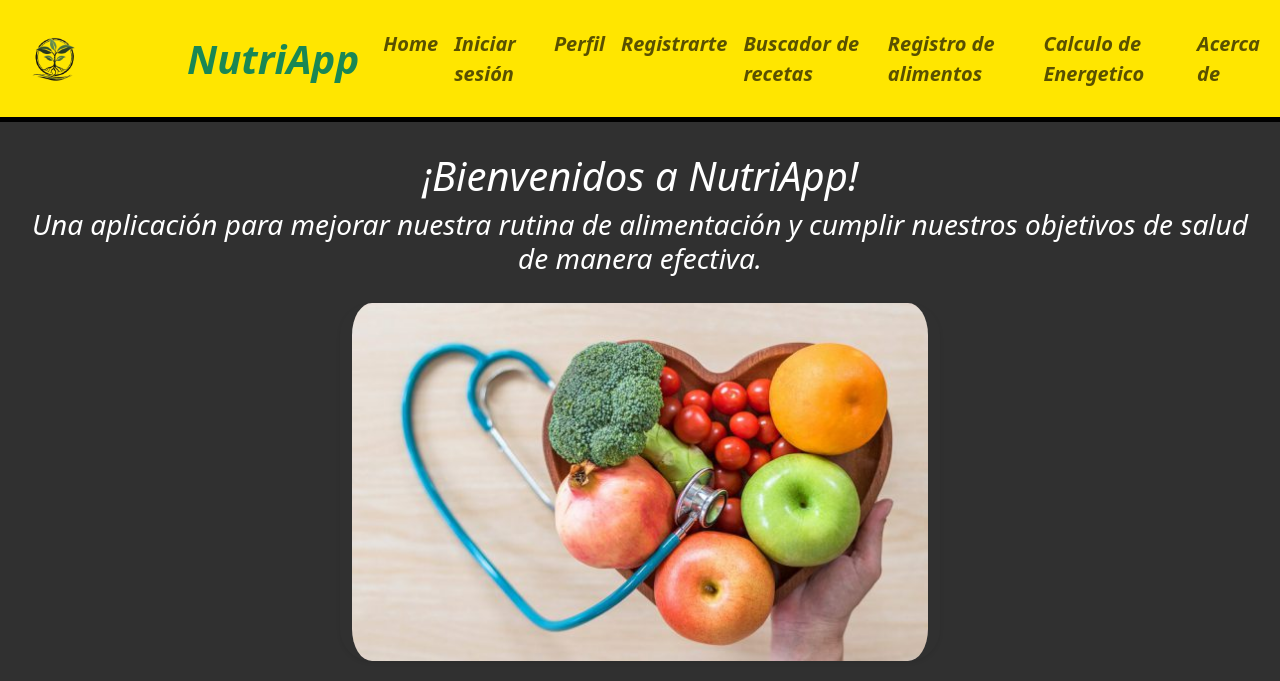
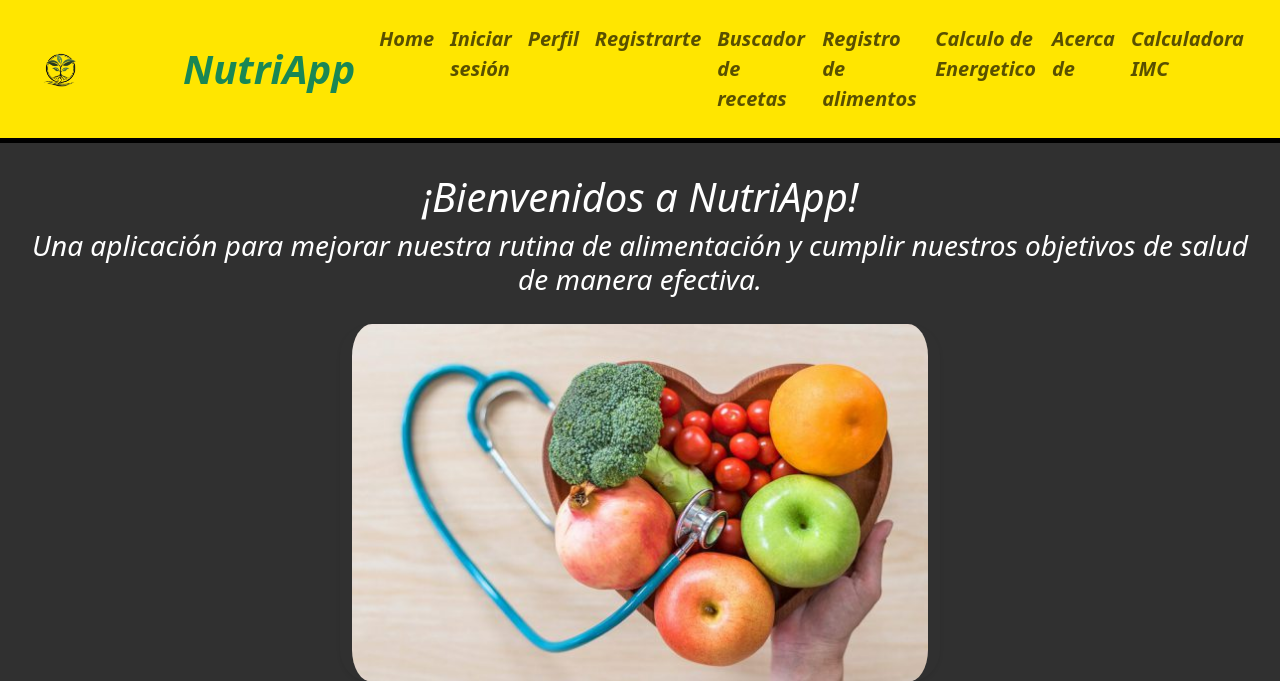
Before and after one commit to Sagarnaga-Jesus/nutriApp, a Flask app: page / in a window 1280 px wide. Shown: the top 681 px of the page. Run offline with Flask 3, Linux system fonts and the light colour scheme.

Commit message:
calculadora peso ideal, APIS

```diff
--- a/app.py
+++ b/app.py
@@ -375,5 +375,49 @@ def energiresu():
 
     return render_template("energiresu.html", get=get, tbm=tbm)
 
+@app.route('/calcuimc')
+def imc():
+    usua = None
+    for u in perfiles:
+        if session.get('usuario') == u['correo']:
+            usua = u
+            break
+
+    if usua is None:
+        flash("No se encontró el usuario en la sesión", "danger")
+        return redirect('/registro')
+
+    edad = float(usua["edad"])
+    peso = float(usua["peso"])
+    altu = float(usua["altura"])
+    genero = usua["sexo"]
+    actividad = usua["actividad"]
+
+    altura2 = altu * altu
+
+    imc = peso/altura2
+
+    imc=round(imc,2)
+
+    info = None
+    reco = None
+    if imc < 18.5:
+        info = "Bajo de peso"
+        reco = "Pídale a su médico que lo ayude a calcular la cantidad de calorías que necesita diariamente para mantener su encuadre ligero actual, teniendo en cuenta su edad, nivel de actividad y género"
+    else:
+        if imc > 18.5 and imc < 24.9:
+            info = "Peso normal"
+            reco = "Pídale a su médico que lo ayude a calcular la cantidad de calorías que necesita diariamente para mantener su encuadre ligero actual, teniendo en cuenta su edad, nivel de actividad y género"
+        else:
+            if imc > 25 and imc < 29.9:
+                info = "Sobrepeso"
+                reco = "Pídale a su médico que lo ayude a calcular la cantidad de calorías que necesita diariamente para mantener su encuadre ligero actual, teniendo en cuenta su edad, nivel de actividad y género"
+            else:
+                if imc < 30 and imc > 34.9:
+                    info = "Obesidad ligera, asiste con tu doctor y sigue recetas"
+
+
+    return render_template('calculadoraimc.html', usuario=usua, imc=imc, informacion=info, recomendaciones=reco )
+
 if __name__ == "__main__":
     app.run(debug=True)
--- a/templates/base.html
+++ b/templates/base.html
@@ -8,9 +8,9 @@
 </head>
 <body style="background-color: rgba(48, 48, 48, 1); text-color: white; color: white; bg-gradient">
 
-    <nav class="navbar navbar-expand-lg py-3 fs-5 border-bottom border-5 border-black fw-bolder"  style="background-color: rgba(255, 230, 0, 1);">
+    <nav class="navbar navbar-expand-lg py-3 fs-5 border-bottom border-5 border-black fw-bolder p-3 mb-4"  style="background-color: rgba(255, 230, 0, 1);">
         <div class="container-fluid">
-            <img src="static/imagenes/Gemini_Generated_Image_mepdqmmepdqmmepd-removebg-preview.png" alt="Logo" width="85" height="85" class="d-inline-block align-text-top" >
+            <img src="static/imagenes/Gemini_Generated_Image_mepdqmmepdqmmepd-removebg-preview.png" alt="Logo" width="65" height="65" class="d-inline-block align-text-top" >
             <a class="navbar-brand fs-1 fst-italic text-success" style="margin-left: 90px;">NutriApp</a>
             <button class="navbar-toggler" type="button" data-bs-toggle="collapse" data-bs-target="#navbarNav" aria-controls="navbarNav" aria-expanded="false" aria-label="Toggle navigation">
                 <span class="navbar-toggler-icon"></span>
@@ -55,6 +55,10 @@
                         <li class="nav-item">
                             <a class="nav-link" href="/acerca">Acerca de</a>
                         </li>
+
+                        <li class="nav-item">
+                            <a class="nav-link" href="/calcuimc">Calculadora IMC</a>
+                        </li>
                     </ul>
                 </div>
         </div>
```
Also changed, not shown: templates/calculadoraimc.html (added, +19 -0 lines), templates/calculadorapeso.html (added, +19 -0 lines).
